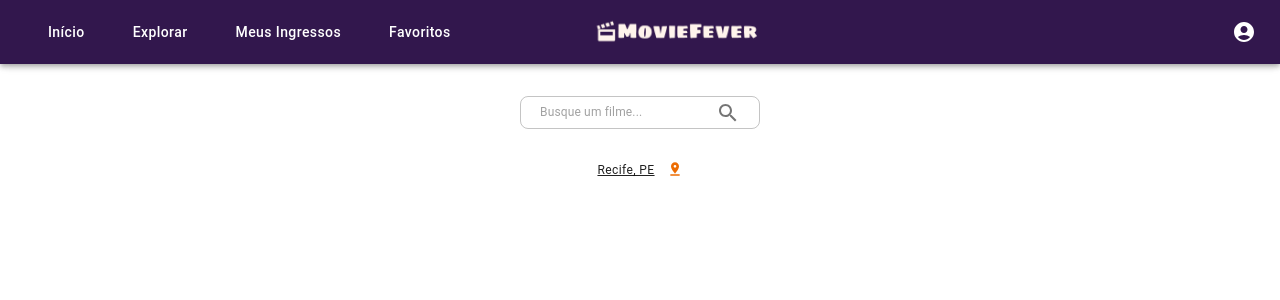
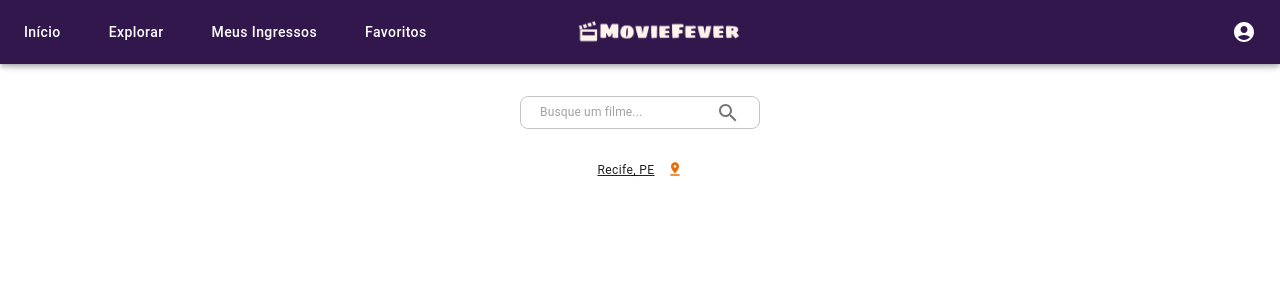
Before and after one commit to ecioferraz/moviefever, a Next.js app: page / in a window 1280 px wide. Shown: the top 300 px of the page. Built offline with nearby package versions, Linux system fonts and the light colour scheme.

Commit message:
fix: DrawerAppBar padding

```diff
--- a/src/templates/DrawerAppBar/index.tsx
+++ b/src/templates/DrawerAppBar/index.tsx
@@ -6,9 +6,7 @@ import { useState } from 'react';
 
 import AppBar from '@mui/material/AppBar';
 import { AccountCircle, Close, Menu } from '@mui/icons-material';
-
 import Box from '@mui/material/Box';
-
 import CssBaseline from '@mui/material/CssBaseline';
 import Drawer from '@mui/material/Drawer';
 import IconButton from '@mui/material/IconButton';
@@ -67,8 +65,9 @@ export default function DrawerAppBar() {
           sx={{
             display: 'grid',
             gap: 2,
-            gridTemplateColumns: 'repeat(3, 1fr)',
+            gridTemplateColumns: { xs: '3rem 1fr 3rem', md: 'repeat(3, 1fr)' },
             justifyContent: 'space-between',
+            paddingLeft: { md: 0 },
           }}
         >
           <IconButton
```
